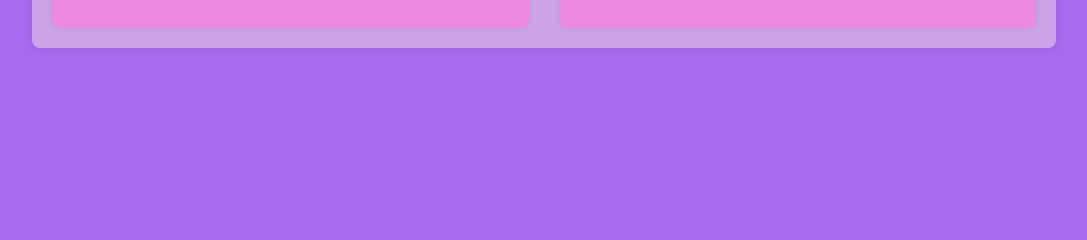
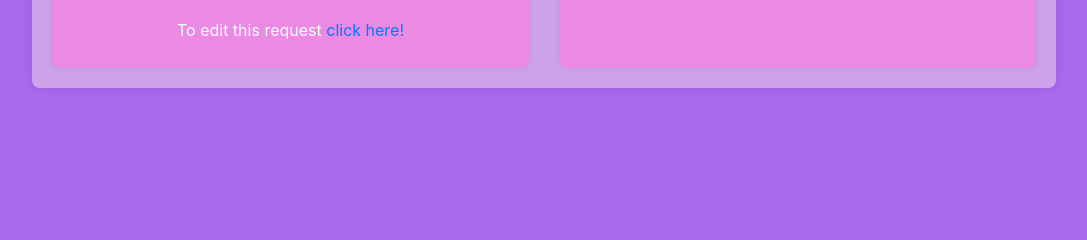
Before and after one commit to JC3009/CITS3403-Project, a Python web app: template Website/app/templates/view_request.html in a window 1280 px wide. Shown: the part 519-759 px from the top of the page, without its empty margins (96-1183 px from the left). Run offline with Jinja, Linux system fonts and the light colour scheme; the template is opened without the code that fills it, so the values that code supplies are empty.

Commit message:
added navigation links to edit requests page in request history and view request pages navigation links to edit the requests will appear if the viewing user is the creator of the request

```diff
--- a/Website/app/templates/request_history.html
+++ b/Website/app/templates/request_history.html
@@ -12,6 +12,7 @@
         {% for job_request in requests %}
         <div class="job-request">
             <p>Request {{ job_request.id }} <a href="{{ url_for('main.view_request', request_id=job_request.id)}}">{{ job_request.job }}</a></p>
+            <p>To edit this request <a href="{{ url_for('main.edit_request', request_id=job_request.id)}}">click here!</a></p>
 
         {% endfor %}
         <p>To return home <a href="{{ url_for('main.home') }}">click here!</a></p>
--- a/Website/app/templates/view_request.html
+++ b/Website/app/templates/view_request.html
@@ -37,6 +37,9 @@
                     <h2>Creator Information</h2>
                     <p><strong>Username:</strong> {{ job_request.creator.username }}</p>
                     <p><strong>Email:</strong> {{ job_request.creator.email }}</p>
+                    {% if current_user.id == job_request.creator.id %}
+                    <p>To edit this request <a href="{{ url_for('main.edit_request', request_id=job_request.id)}}">click here!</a></p>
+                    {% endif %}
                 </div>
             </div>
 
```
